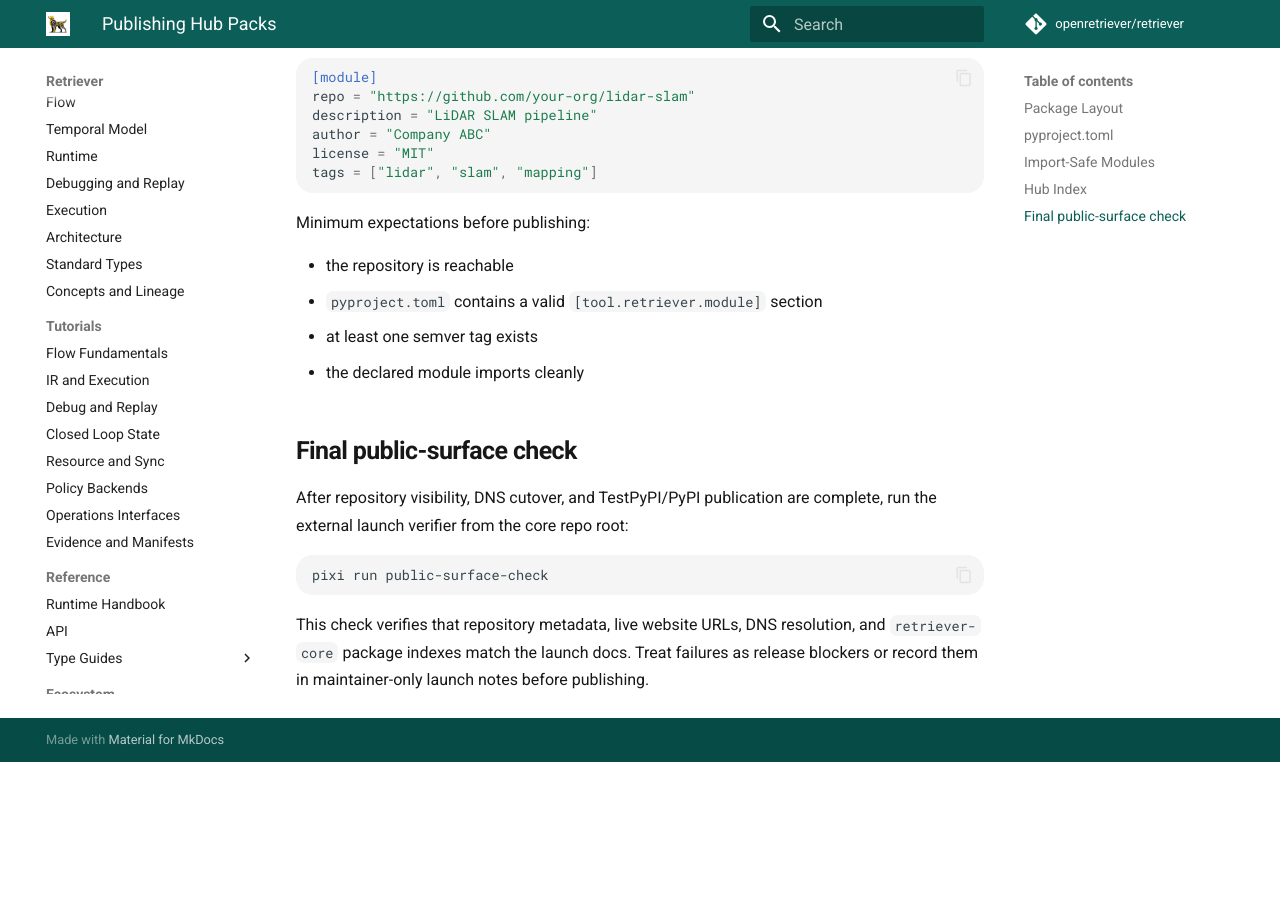
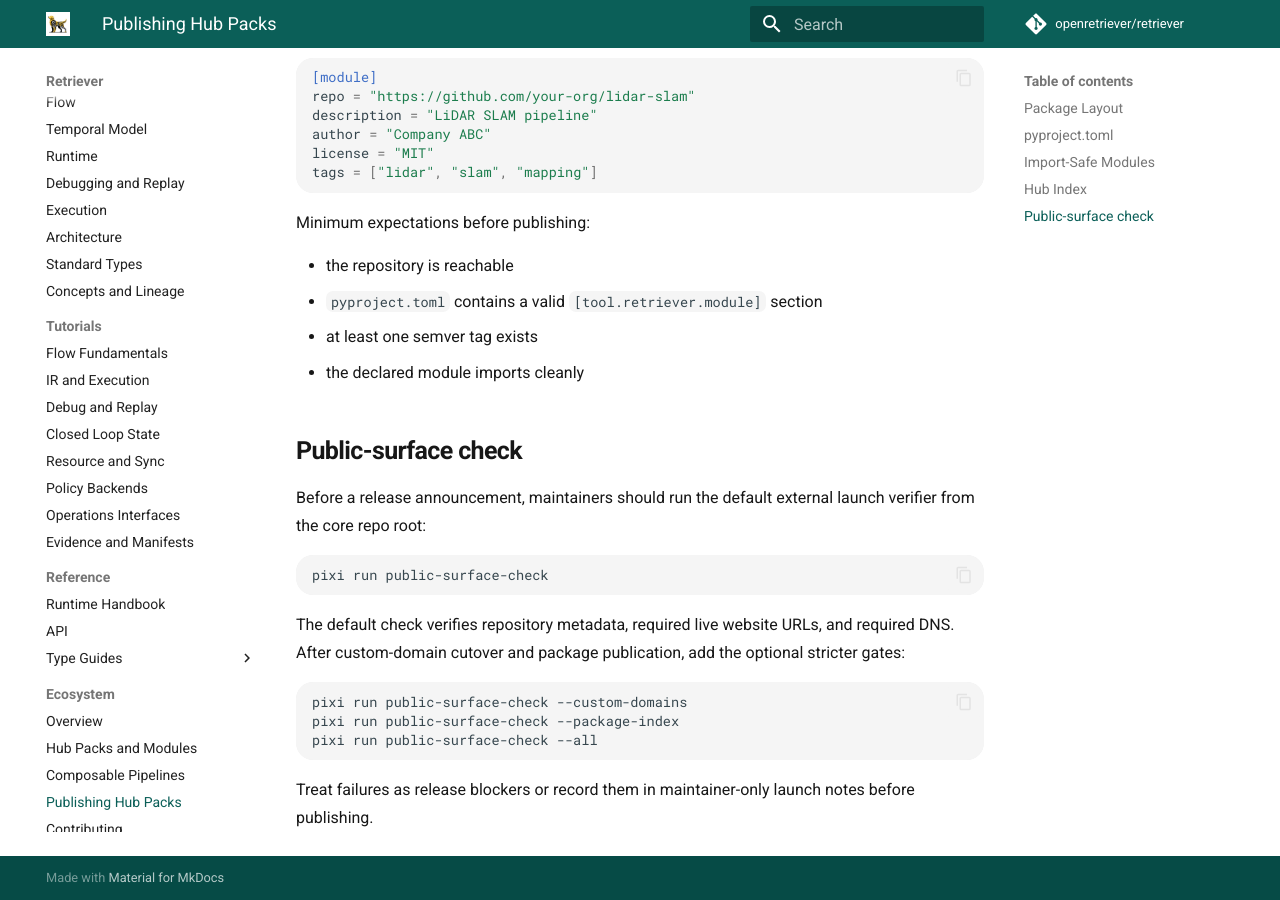
Before and after one commit to openretriever/retriever, an MkDocs documentation site: the page built from docs/ecosystem/publishing.md, in a window 1280 px wide and 900 px high, scrolled down 1850 px. Built offline with MkDocs 1.6.1 and Material for MkDocs 9.7.7, drawn with Linux system fonts in a browser that asks for light colours; comment, search, counter and statistics services are not loaded; before the commit the page ends 2612 px from its top, so only the background shows below that.

````diff
--- a/docs/ecosystem/publishing.md
+++ b/docs/ecosystem/publishing.md
@@ -98,12 +98,20 @@ Minimum expectations before publishing:
 - at least one semver tag exists
 - the declared module imports cleanly
 
-## Final public-surface check
+## Public-surface check
 
-After repository visibility, DNS cutover, and TestPyPI/PyPI publication are complete, run the external launch verifier from the core repo root:
+Before a release announcement, maintainers should run the default external launch verifier from the core repo root:
 
 ```bash
 pixi run public-surface-check
 ```
 
-This check verifies that repository metadata, live website URLs, DNS resolution, and `retriever-core` package indexes match the launch docs. Treat failures as release blockers or record them in maintainer-only launch notes before publishing.
+The default check verifies repository metadata, required live website URLs, and required DNS. After custom-domain cutover and package publication, add the optional stricter gates:
+
+```bash
+pixi run public-surface-check --custom-domains
+pixi run public-surface-check --package-index
+pixi run public-surface-check --all
+```
+
+Treat failures as release blockers or record them in maintainer-only launch notes before publishing.
````
Also changed, not shown: RELEASE.md (+12 -4 lines), docs-site/src/content/docs/ecosystem/publishing.md (+10 -2 lines), 1 other file.
